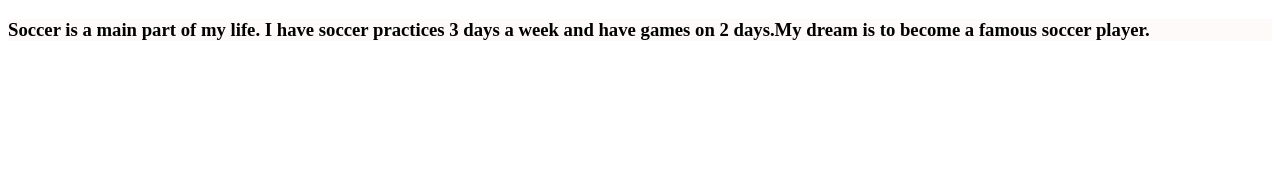
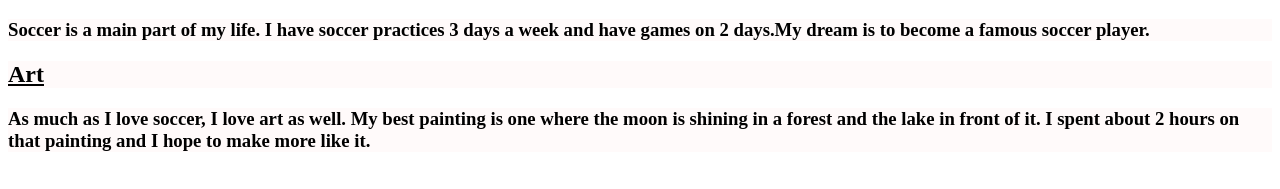
Before and after one commit to luvsoccer/GirlsWhoCode, a plain HTML site: page index.html in a window 1280 px wide. Shown: the part 519-708 px from the top of the page. Drawn offline with Linux system fonts and the light colour scheme.

Commit message:
Update index.html

```diff
--- a/index.html
+++ b/index.html
@@ -11,5 +11,7 @@
 <h2><u>Soccer</u></h2>
 <img src="http://wallpapercave.com/wp/2cpQz9G.jpg" alt= "Soccer" width= "400">
 <h3>Soccer is a main part of my life. I have soccer practices 3 days a week and have games on 2 days.My dream is to become a famous soccer player. </h3>
+<h2><u>Art</u></h2>
+<h3>As much as I love soccer, I love art as well. My best painting is one where the moon is shining in a forest and the lake in front of it. I spent about 2 hours on that painting and I hope to make more like it.</h3>
 </body>
 </html>
```
